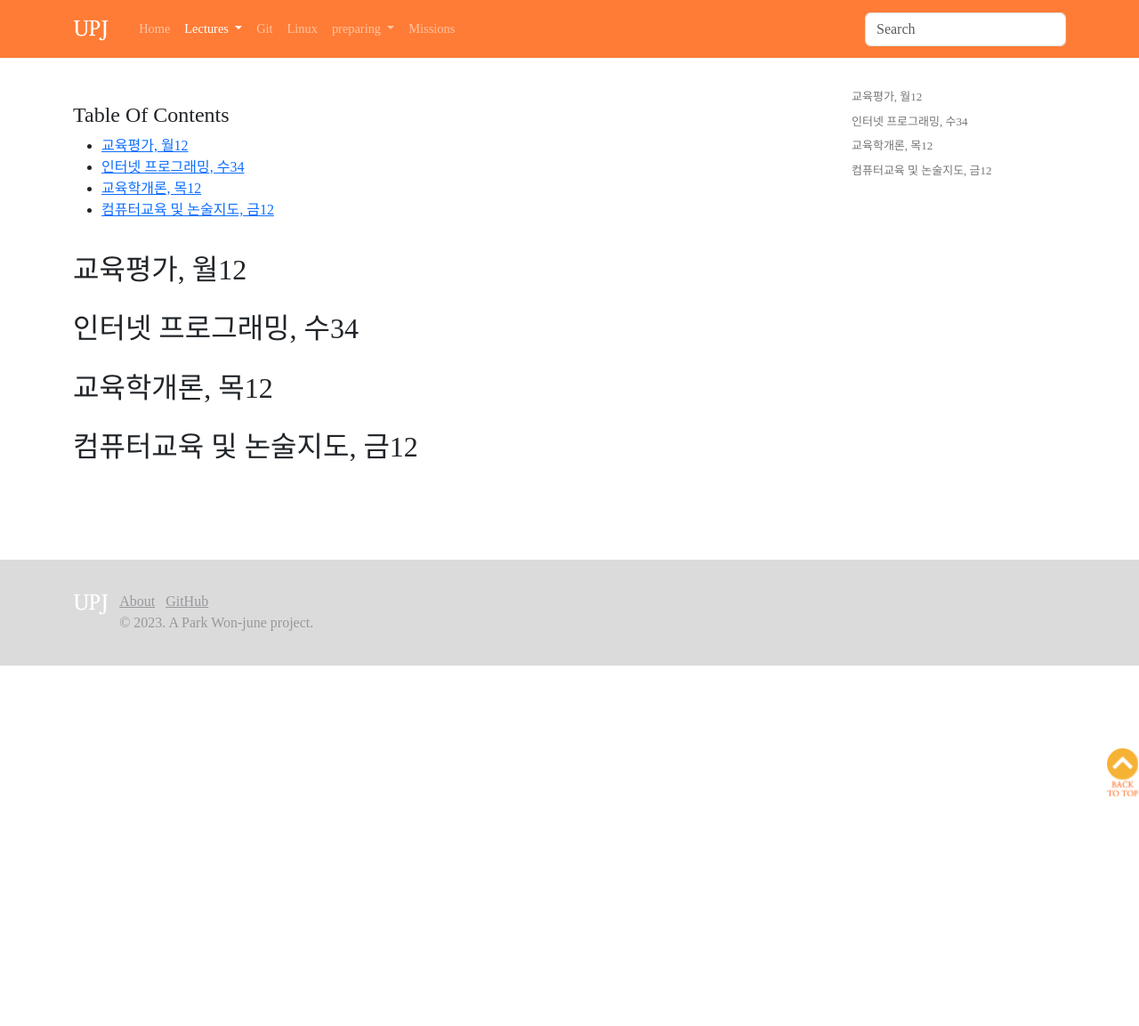
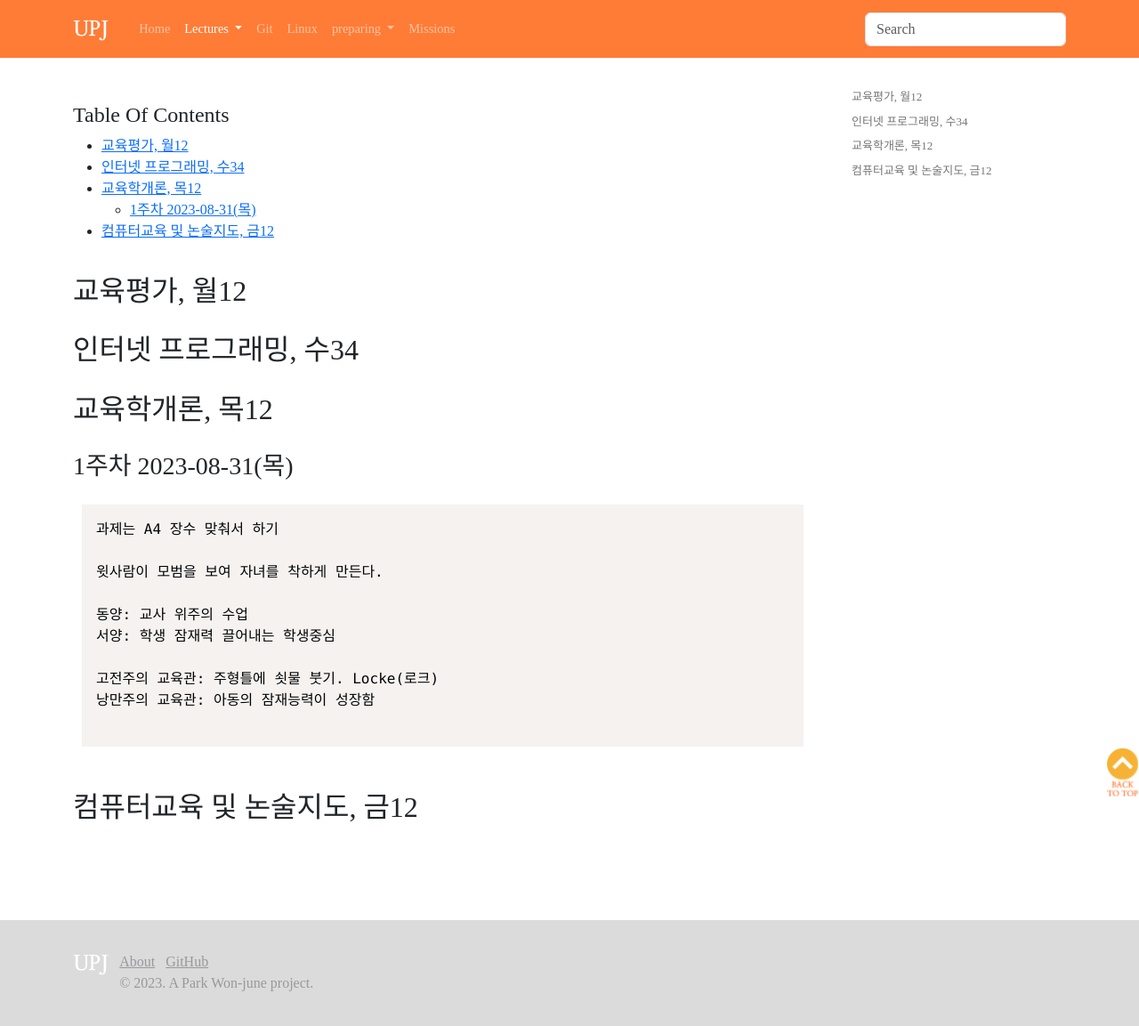
Before and after one commit to upj53/upj53.github.io, a Jekyll site: the page built from _lectures/2023-2.md, in a window 1280 px wide. Shown: the whole page at 89% size. Built offline with Jekyll 4.4.1, drawn with Linux system fonts in a browser that asks for light colours; nearby versions of some CDN libraries; some web fonts are replaced; before the commit the page ends 900 px from its top, so only the background shows below that.

Commit message:
main design

````diff
--- a/_includes/head.html
+++ b/_includes/head.html
@@ -15,6 +15,7 @@
   <link rel="stylesheet" href="/assets/css/upj_design.css">
   {% if page.title == 'Home' or page.title == 'About' or page.title == '404 Not Found' %}
   <link href="/assets/css/upj_home.css" rel="stylesheet">
+  <script src="https://kit.fontawesome.com/495b78ac0e.js" crossorigin="anonymous"></script>
   {% else %}
   <link href="/assets/css/upj_toc.css" rel="stylesheet">
   <link href="/assets/css/upj_page.css" rel="stylesheet">
--- a/_lectures/2023-2.md
+++ b/_lectures/2023-2.md
@@ -4,6 +4,12 @@
 addr: /lectures/2023-2/
 permalink: /lectures/2023-2/
 ---
+
+<!--
+
+```text
+```
+-->
 
 #### Table Of Contents
 
@@ -19,5 +25,21 @@
 ## 교육학개론, 목12
 {: #upj_1693442497906}
 
+### 1주차 2023-08-31(목)
+{: #upj_1693475431750}
+
+```text
+과제는 A4 장수 맞춰서 하기
+
+윗사람이 모범을 보여 자녀를 착하게 만든다.
+
+동양: 교사 위주의 수업
+서양: 학생 잠재력 끌어내는 학생중심
+
+고전주의 교육관: 주형틀에 쇳물 붓기. Locke(로크)
+낭만주의 교육관: 아동의 잠재능력이 성장함
+
+```
+
 ## 컴퓨터교육 및 논술지도, 금12
 {: #upj_1693442502345}
--- a/index.html
+++ b/index.html
@@ -13,8 +13,8 @@
 </div>
 
 <div class="btn">
-  <button>이전</button>
-  <button>다음</button>
+  <i class="fa-regular fa-circle-left"></i>
+  <i class="fa-regular fa-circle-right"></i>
 </div>
 
 <!--
````
Also changed, not shown: assets/css/upj_home.css (+6 -1 lines), mypage/about.md (+1 -1 lines).
